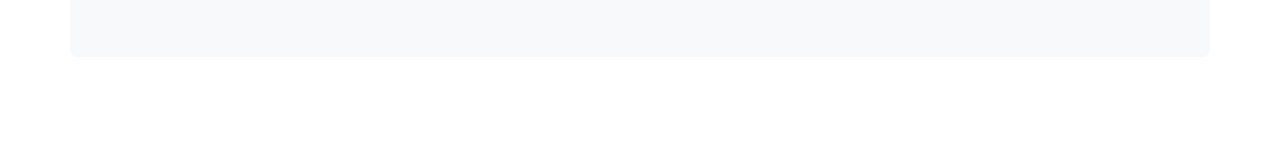
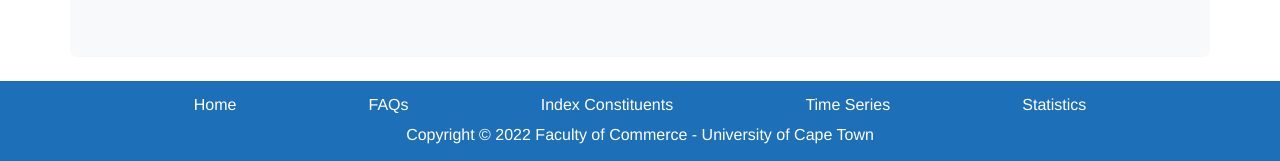
Before and after one commit to Henri-99/fsdproject, a Vue app in the folder frontend/client/: page / in a window 1280 px wide. Shown: the part 1396-1557 px from the top of the page. Before the commit the page ends 1477 px from the top, so only its background shows below. Built offline with nearby package versions, Linux system fonts and the light colour scheme.

Commit message:
Aligned footer dimensions

```diff
--- a/frontend/client/src/App.vue
+++ b/frontend/client/src/App.vue
@@ -19,7 +19,9 @@
 						</li>
 
 						<li class="nav-item  btn btn-primary">
-
+							<router-link :to="{ name: 'PingTest' }">
+								Index Constituents
+							</router-link>
 						</li>
 
 						<li class="nav-item  btn btn-primary">
--- /dev/null
+++ b/frontend/client/src/views/Footer.vue
@@ -0,0 +1,44 @@
+<template>
+
+    <footer>
+        <router-link :to="{ name: 'HomePage' }" class="footerLinks">
+                Home
+        </router-link>
+        <router-link :to="{ name: 'FAQPage' }" class="footerLinks">
+                FAQs
+        </router-link>
+        <router-link :to="{ name: 'PingTest' }" class="footerLinks">
+                Index Constituents
+        </router-link>
+        <router-link :to="{ name: 'TimeSeries' }" class="footerLinks">
+                Time Series
+        </router-link>
+        <router-link :to="{ name: 'StatsPage' }" class="footerLinks">
+                Statistics
+        </router-link>
+        <p class="footerText">Copyright © 2022 Faculty of Commerce - University of Cape Town</p>
+    </footer>
+
+</template>
+
+<style>
+    footer {
+	background-color: #1D70B7;
+	padding: 0.1%;
+	padding-top: 0.9%;
+    }
+
+    .footerLinks {
+	padding: 5%;
+	padding-bottom: 3%;
+	padding-top: 2%;
+    }
+
+    .footerText {
+	margin-top: 0.5%;
+	color: white;
+	font-size: medium;
+	text-align: center;
+    }
+
+</style>
--- a/frontend/client/src/views/HomePage.vue
+++ b/frontend/client/src/views/HomePage.vue
@@ -94,7 +94,25 @@
 		</div>
 	</div>
 
-
+<!-- Footer -->
+<footer>
+	<router-link :to="{ name: 'HomePage' }" class="footerLinks">
+			Home
+	</router-link>
+	<router-link :to="{ name: 'FAQPage' }" class="footerLinks">
+			FAQs
+	</router-link>
+	<router-link :to="{ name: 'PingTest' }" class="footerLinks">
+			Index Constituents
+	</router-link>
+	<router-link :to="{ name: 'TimeSeries' }" class="footerLinks">
+			Time Series
+	</router-link>
+	<router-link :to="{ name: 'StatsPage' }" class="footerLinks">
+			Statistics
+	</router-link>
+	<p class="footerText">Copyright © 2022 Faculty of Commerce - University of Cape Town</p>
+</footer>
 
 
 </template>
@@ -129,9 +147,30 @@ h1 {
 	margin-top: 5%;
 }
 
+footer {
+	background-color: #1D70B7;
+	padding: 0.1%;
+	padding-top: 0.9%;
+}
+
+.footerLinks {
+	padding: 5%;
+	padding-bottom: 3%;
+	padding-top: 2%;
+}
+
+.footerText {
+	margin-top: 0.5%;
+	color: white;
+	font-size: medium;
+	text-align: center;
+}
+
 /* p {
   color: #1D1D1B;
 } */
 
+
+
 /* Slides Styling */
 </style>
```
